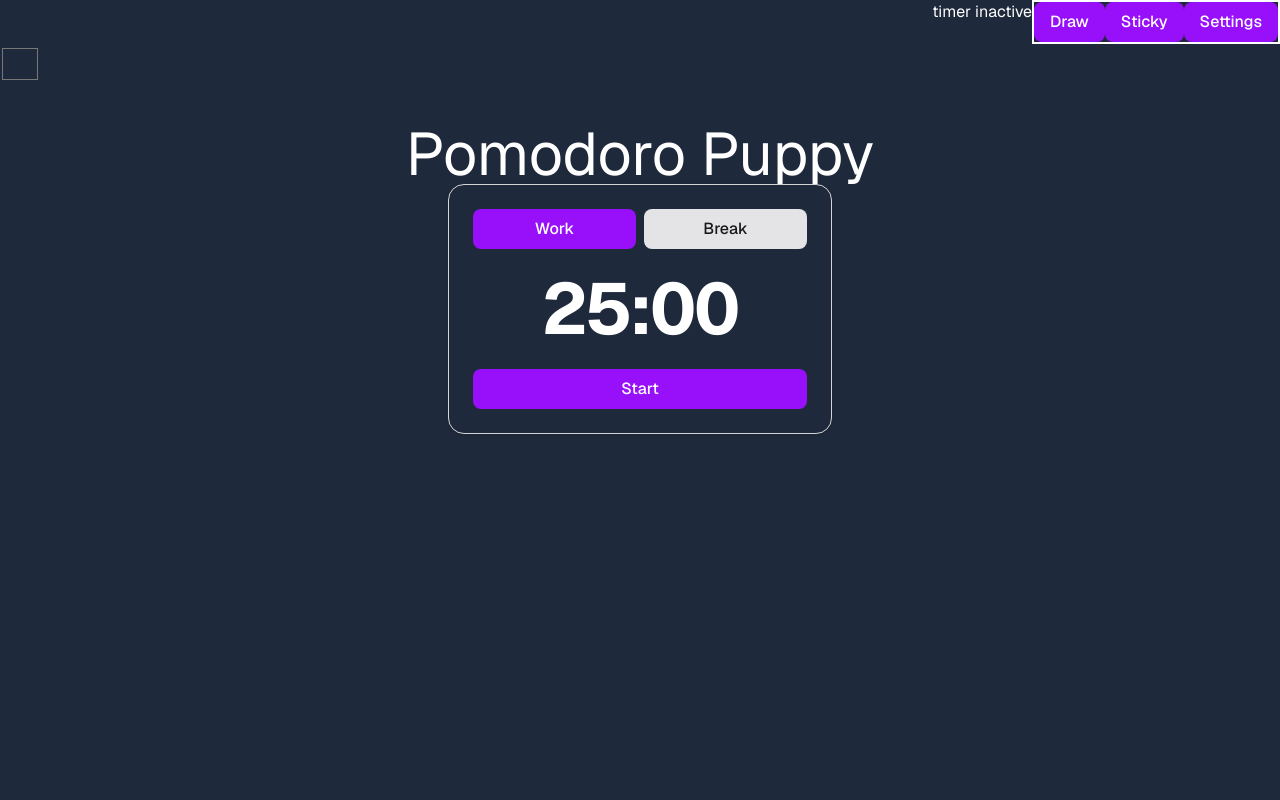
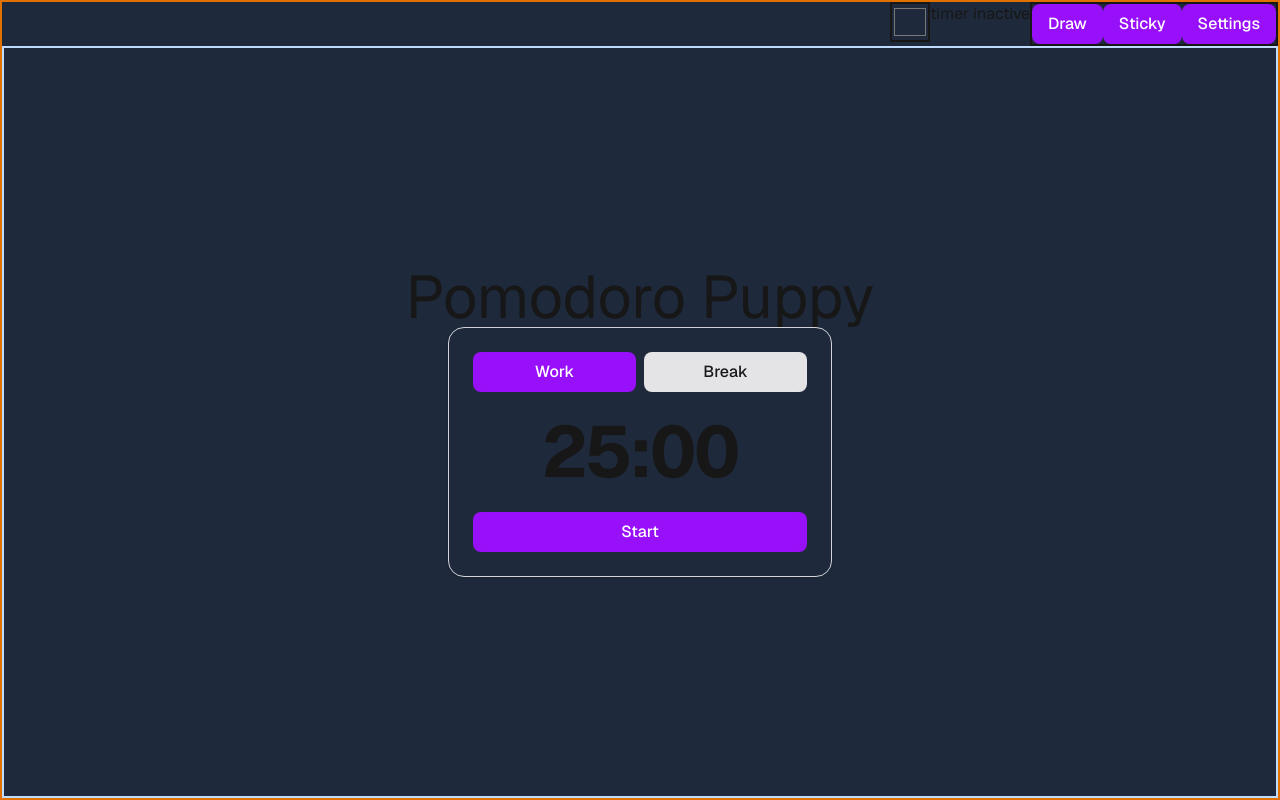
Before and after one commit to matthew-beep/timer, a Next.js app in the folder pomodoro/: page / in a window 1280 px wide. Built offline with nearby package versions, Linux system fonts and the light colour scheme.

Commit message:
adding drawing function

```diff
--- a/pomodoro/app/page.tsx
+++ b/pomodoro/app/page.tsx
@@ -11,33 +11,24 @@ export default function Home() {
   const [bgColor, setBgColor] = useState("#1e293b");
   const notes = useNotesStore((s) => s.notes);
 
-  useEffect(() => {
-    document.documentElement.style.setProperty("--background", bgColor);
-    document.documentElement.style.setProperty("--text-color", "#ffffff");
-  }, [bgColor]);
+
 
   return (
 
-      <div className="min-h-screen font-sans text-[var(--text-color)]">
+      <div className="h-screen flex flex-col font-sans text-[var(--text-color)] border-2 border-amber-600">
         <Header />
-        {notes.map((note) => (
-          <StickyNote key={note.id} id={note.id} />
-        ))}
-        <input
-          type="color"
-          className="w-10 h-10 cursor-pointer"
-          value={bgColor}
-          onChange={(e) => {
-            const newColor = e.target.value;
-            setBgColor(newColor);
-            document.documentElement.style.setProperty("--background", newColor);
-          }}
-        />
+        <div className="relative overflow-hidden border-2 h-full border-blue-200">
+          <div className="absolute top-0 left-0 w-full h-full z-0">
+            {notes.map((note) => (
+              <StickyNote key={note.id} id={note.id} />
+            ))}
+          </div>
+          <div className="w-full flex flex-col items-center justify-center h-full">
+            <h1 className="text-6xl">Pomodoro Puppy</h1>
+            <Timer />
+          </div>
+        </div>
 
-        <div className="w-full h-96 flex flex-col items-center justify-center">
-          <h1 className="text-6xl">Pomodoro Puppy</h1>
-          <Timer />
-        </div>
       </div>
   );
 }
--- a/pomodoro/components/Header.tsx
+++ b/pomodoro/components/Header.tsx
@@ -1,4 +1,4 @@
-import { useState } from 'react';
+import { useState, useEffect } from 'react';
 import { useTimer } from "@/store/useTimer";
 import { useNotesStore } from '@/store/useNotes';
 import { Button } from './Button';
@@ -12,6 +12,12 @@ export default function Header() {
 
     const addNote = useNotesStore((s) => s.addNote);
     const [settingsOpen, setSettingsOpen] = useState<boolean>(false);
+    const [bgColor, setBgColor] = useState("#1e293b");
+
+
+    useEffect(() => {
+        document.documentElement.style.setProperty("--background", bgColor);
+    }, []);
 
     const addSticky = () => {
         const id = uuidv4();
@@ -21,6 +27,16 @@ export default function Header() {
 
     return (
         <div className="rounded-md flex justify-end">
+        <input
+          type="color"
+          className="w-10 h-10 cursor-pointer border-2"
+          value={bgColor}
+          onChange={(e) => {
+            const newColor = e.target.value;
+            setBgColor(newColor);
+            document.documentElement.style.setProperty("--background", newColor);
+          }}
+        />
             {isRunning ?
             <div>timer active</div> :
             <div>timer inactive</div>
--- a/pomodoro/components/Sticky.tsx
+++ b/pomodoro/components/Sticky.tsx
@@ -2,6 +2,7 @@
 
 import { useRef, useState, ChangeEvent } from "react";
 import Draggable from "react-draggable";
+import { ReactSketchCanvas } from "react-sketch-canvas";
 
 
 interface StickyNoteProps {
@@ -20,6 +21,7 @@ export default function StickyNote({
 
   const [text, setText] = useState(initialText);
   const nodeRef = useRef<HTMLDivElement>(null);
+  const draw = useState<boolean>(false);
 
   const handleChange = (e: ChangeEvent<HTMLTextAreaElement>) => {
     setText(e.target.value);
@@ -64,6 +66,18 @@ export default function StickyNote({
           "
           rows={6}
         />
+
+      <ReactSketchCanvas
+        className="inset-0 z-0 border-2"
+        strokeWidth={4}
+        strokeColor="black"
+        style={{
+          border: "none",
+          width: "100%",
+          height: "100%",
+        }}
+        canvasColor="red"
+      />
       </div>
     </Draggable>
   );
```
